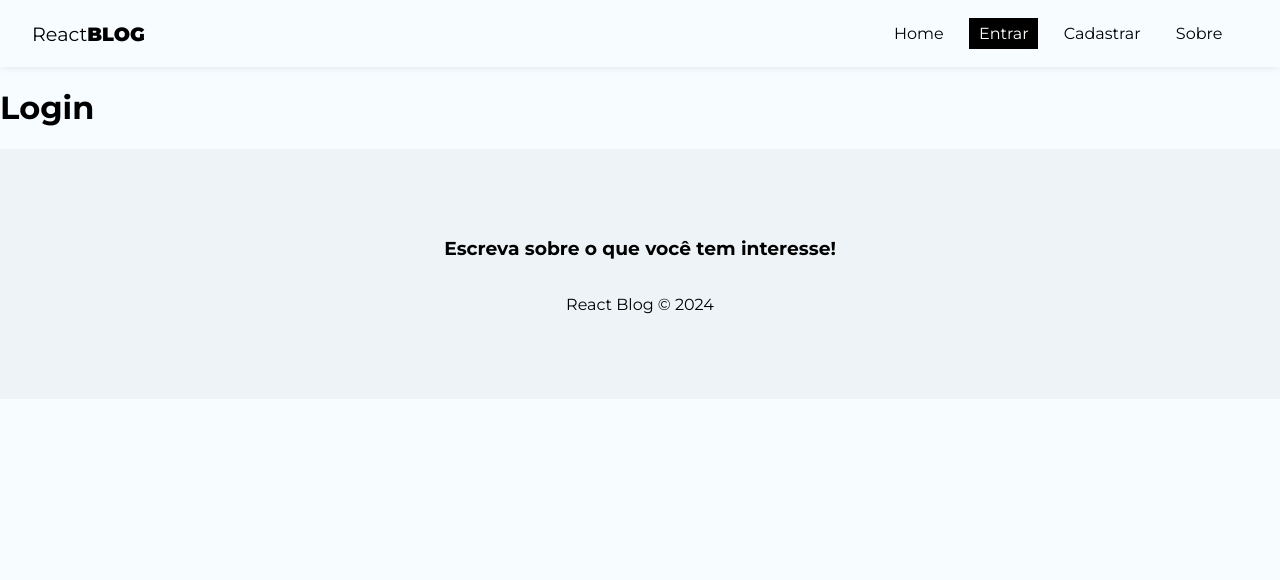
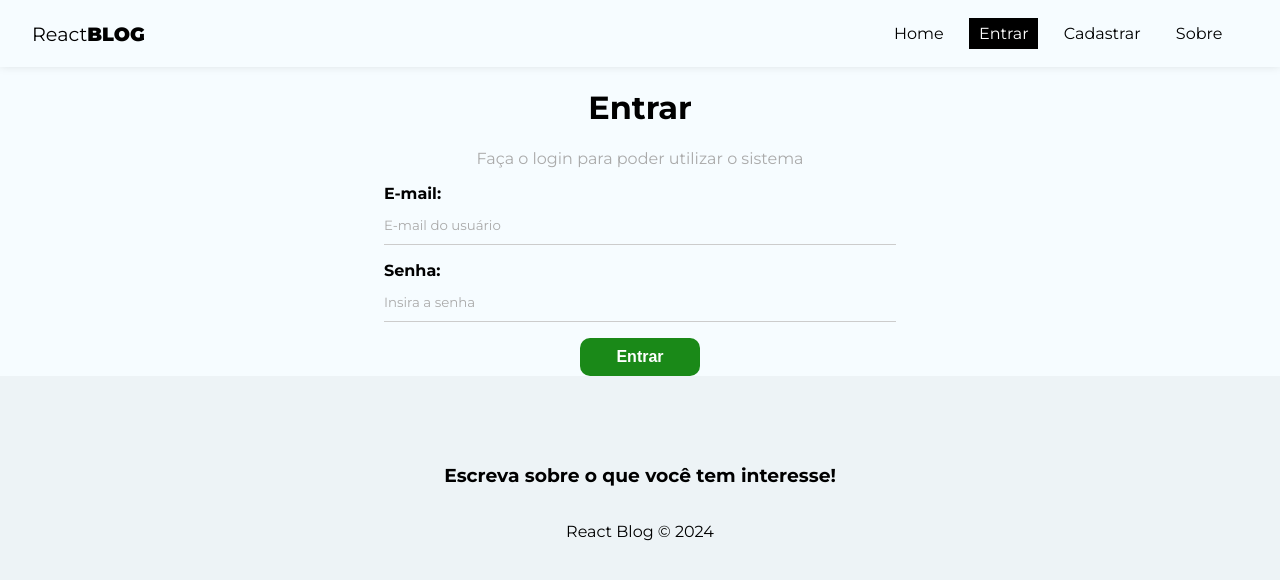
Before and after one commit to AndreMicael/blog-react, a React (Create React App) app: page /login in a window 1280 px wide. Shown: the top 580 px of the page. Built offline with nearby package versions, Linux system fonts and the light colour scheme; no server answers.

Commit message:
Bug no Erro de Login

```diff
--- a/src/hooks/useAuth.jsx
+++ b/src/hooks/useAuth.jsx
@@ -1,4 +1,4 @@
-import {db} from '../firebase/config';
+//import {db} from '../firebase/config';
 
 import {
     getAuth,
@@ -78,6 +78,40 @@
 
     }
 
+    //Login
+
+    const login = async (data) => {
+        checkIfIsCancelled();
+
+        setLoading(true);
+        setError(false);
+
+        try {
+          await signInWithEmailAndPassword(auth, data.email, data.password);
+        } catch (error) {
+          console.log(error.message);
+          console.log(typeof error.message);
+
+
+          let systemErrorMessage;
+
+          if (error.message.includes("user-not-found")) {
+            systemErrorMessage = "Usuário não encontrado.";
+          } else if (error.message.includes("wrong-password")) {
+            systemErrorMessage = "Senha incorreta.";
+          } else {
+            systemErrorMessage = "Ocorreu um erro, por favor tenta mais tarde.";
+          }
+
+          console.log(systemErrorMessage);
+
+          setError(systemErrorMessage);
+        }
+
+        console.log(error);
+
+        setLoading(false);
+      };
 
     useEffect( () => {
         return () => setCancelled(true);
@@ -88,7 +122,8 @@
     createUser,
     error,
     loading,
-    logout
+    logout,
+    login,
 };
 
 };
--- a/src/pages/Login/Login.module.css
+++ b/src/pages/Login/Login.module.css
@@ -0,0 +1,7 @@
+.login {
+    text-align: center;
+}
+
+.login p {
+    color: #AAA;
+}
--- a/src/pages/Login/index.jsx
+++ b/src/pages/Login/index.jsx
@@ -1,14 +1,74 @@
+import styles from "./Login.module.css";
 
-
-
+import { useEffect, useState } from "react";
+import { useAuth } from "../../hooks/useAuth";
 
 const Login = () => {
+  const [email, setEmail] = useState("");
+  const [password, setPassword] = useState("");
+  const [error, setError] = useState("");
+
+  const { login, error: authError, loading } = useAuth();
+
+  const handleSubmit = async (e) => {
+    e.preventDefault();
+
+    setError("");
+
+    const user = {
+      email,
+      password,
+    };
+
+    const res = await login(user);
+
+    console.log(res);
+  };
+
+  useEffect(() => {
+    console.log(authError);
+    if (authError) {
+      setError(authError);
+    }
+  }, [authError]);
+
   return (
-    <div>
+    <div className={styles.login}>
+      <h1>Entrar</h1>
+      <p>Faça o login para poder utilizar o sistema</p>
+      <form onSubmit={handleSubmit}>
+        <label>
+          <span>E-mail:</span>
+          <input
+            type="email"
+            name="email"
+            required
+            placeholder="E-mail do usuário"
+            onChange={(e) => setEmail(e.target.value)}
+            value={email}
+          />
+        </label>
+        <label>
+          <span>Senha:</span>
+          <input
+            type="password"
+            name="password"
+            required
+            placeholder="Insira a senha"
+            onChange={(e) => setPassword(e.target.value)}
+            value={password}
+          />
+        </label>
+        {!loading && <button className="btn">Entrar</button>}
+        {loading && (
+          <button className="btn" disabled>
+            Aguarde...
+          </button>
+        )}
+        {error && <p className="error">{error}</p>}
+      </form>
+    </div>
+  );
+};
 
-       <h1>Login</h1>
-    </div>
-  )
-}
-
-export default Login
+export default Login;
```
